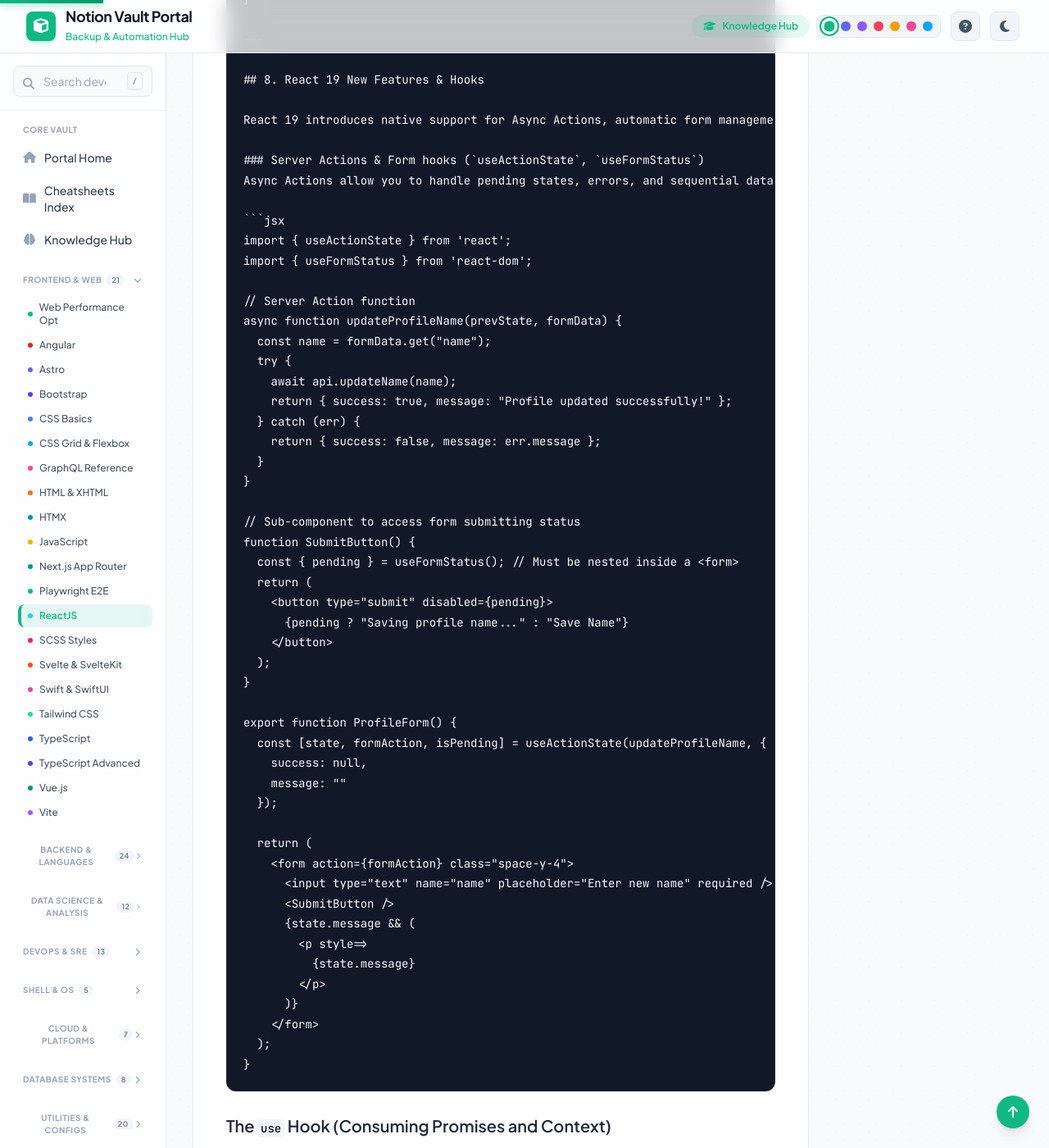
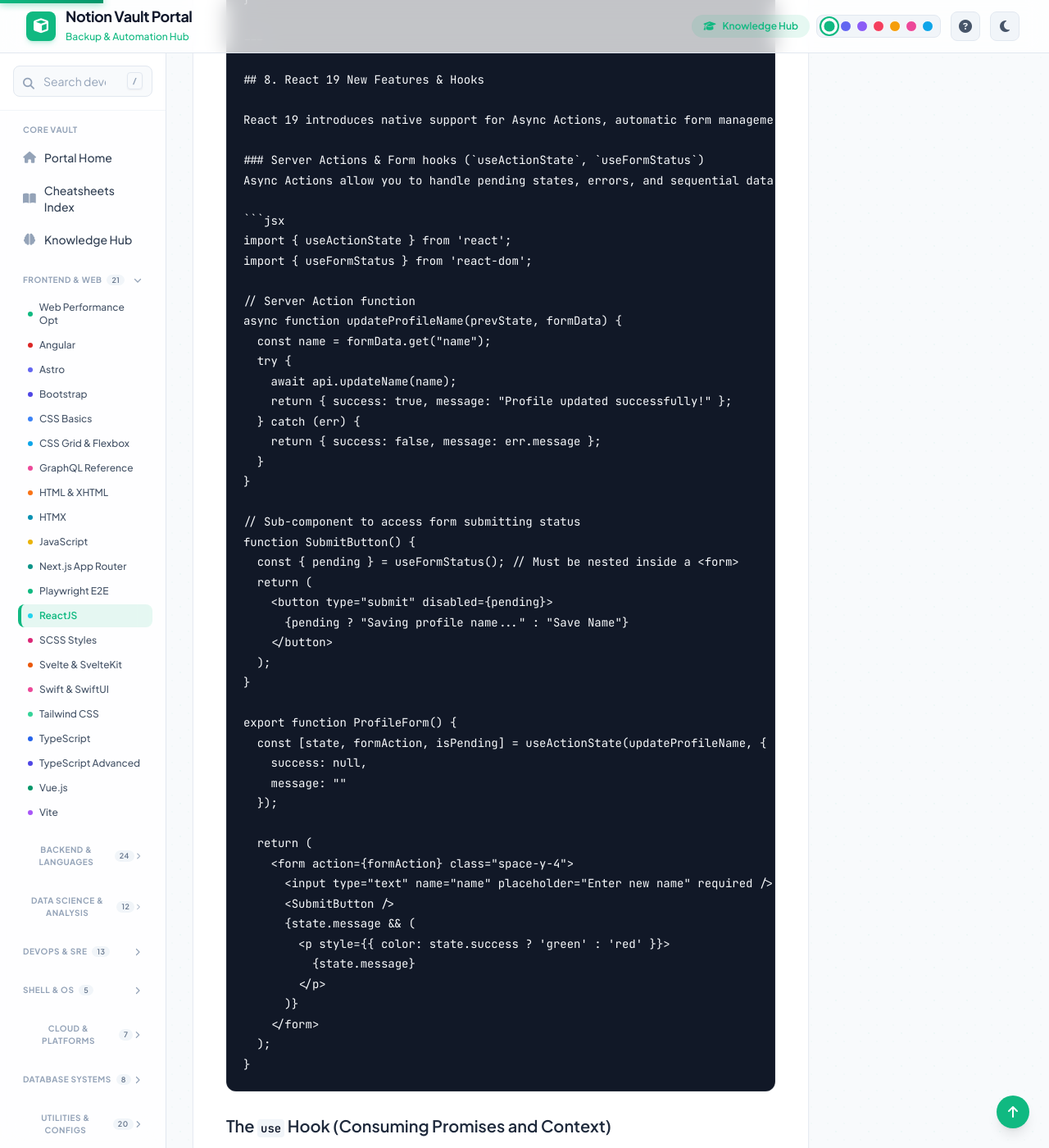
Before and after one commit to Subbarao6338/knowledge, a Jekyll site: the page built from docs/Cheatsheets/reactjs-cheatsheet.md, in a window 1280 px wide and 1400 px high, scrolled down 1002 px. Shown: the whole window at 82% size. Built offline with Jekyll 4.4.1, drawn with Linux system fonts in a browser that asks for light colours; nearby versions of some CDN libraries; some of the changed text lies outside the part shown.

Commit message:
Fix Liquid template syntax compilation warnings in cheatsheets
Wrap raw double curly braces within {% raw %}...{% endraw %} tags in angular, ollama, reactjs, sre-monitoring, and vue cheatsheets to prevent Jekyll Liquid compiler from attempting to parse them. This resolves all build warnings and ensures clean static site generation.

Co-authored-by: Subbarao6338 <76580346+Subbarao6338@users.noreply.github.com>

```diff
--- a/docs/Cheatsheets/reactjs-cheatsheet.md
+++ b/docs/Cheatsheets/reactjs-cheatsheet.md
@@ -80,7 +80,7 @@ export function ProfileForm() {
       <input type="text" name="name" placeholder="Enter new name" required />
       <SubmitButton />
       {state.message && (
-        <p style={{ color: state.success ? 'green' : 'red' }}>
+        {% raw %}<p style={{ color: state.success ? 'green' : 'red' }}>{% endraw %}
           {state.message}
         </p>
       )}
@@ -214,7 +214,7 @@ export function ThemeProvider({ children }) {
   };
 
   return (
-    <ThemeContext.Provider value={{ theme, toggleTheme }}>
+    {% raw %}<ThemeContext.Provider value={{ theme, toggleTheme }}>{% endraw %}
       {children}
     </ThemeContext.Provider>
   );
@@ -227,13 +227,15 @@ export function ThemeToggleButton() {
   return (
     <button
       onClick={toggleTheme}
-      style={{
+      style={
+        {% raw %}{
         background: theme === 'light' ? '#fff' : '#333',
         color: theme === 'light' ? '#000' : '#fff',
         padding: '8px 16px',
         border: '1px solid #ccc',
         borderRadius: '4px'
-      }}
+      }{% endraw %}
+    }
     >
       Active Theme: {theme} (Click to toggle)
     </button>
```
Also changed, not shown: docs/Cheatsheets/angular-cheatsheet.md (+1 -1 lines), docs/Cheatsheets/ollama-cheatsheet.md (+2 -2 lines), docs/Cheatsheets/sre-monitoring-cheatsheet.md (+3 -3 lines), docs/Cheatsheets/vue-cheatsheet.md (+1 -1 lines).
